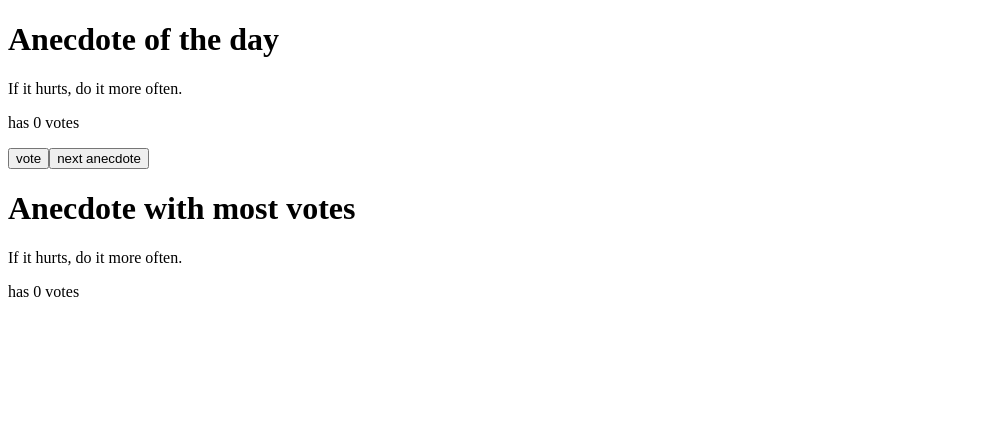
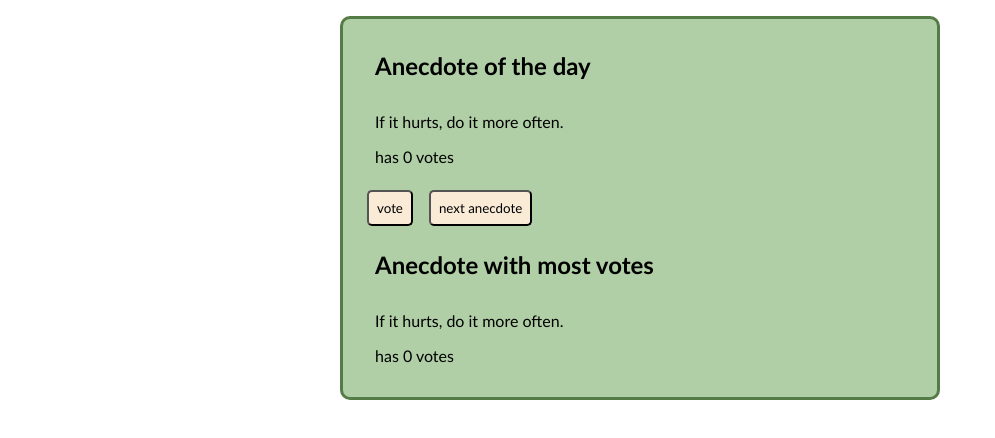
Before and after one commit to AnnamariKoo/03-anekdootit3, a React (Vite) app: page / in a window 1280 px wide. Shown: the top 438 px of the page, without its empty margins (0-995 px from the left). Built offline with nearby package versions, Linux system fonts and the light colour scheme.

Commit message:
Tehtävään lisätty css-muotoilut. Tehtävä valmis.

```diff
--- /dev/null
+++ b/src/App.css
@@ -0,0 +1,37 @@
+* {
+  margin: 0;
+  padding: 0;
+  box-sizing: border-box;
+}
+
+body {
+  font-family: "Trebuchet MS", "Lucida Sans Unicode", "Lucida Grande",
+    "Lucida Sans", Arial, sans-serif;
+}
+
+article {
+  max-width: 600px;
+  margin: 0 auto;
+  padding: 1rem;
+  background-color: rgb(176, 207, 166);
+  border: solid 3px rgb(85, 124, 71);
+  border-radius: 10px;
+}
+
+h1 {
+  padding: 1rem;
+}
+
+p,
+div {
+  margin: 1rem;
+}
+
+button {
+  padding: 0.5rem;
+  margin: 0.5rem;
+  background-color: antiquewhite;
+  border-radius: 5px;
+  font-family: "Trebuchet MS", "Lucida Sans Unicode", "Lucida Grande",
+    "Lucida Sans", Arial, sans-serif;
+}
--- a/src/App.jsx
+++ b/src/App.jsx
@@ -1,10 +1,11 @@
 import { useState } from "react";
+import "./App.css";
 
 const Anecdote = (props) => {
   return (
     <>
       <h1>Anecdote of the day</h1>
-      <div>{props.anecdotes[props.selected]}</div>
+      <p>{props.anecdotes[props.selected]}</p>
       <p>has {props.points[props.selected]} votes</p>
     </>
   );
@@ -53,6 +54,7 @@ const App = () => {
 
   return (
     <>
+      <article>
         <Anecdote anecdotes={anecdotes} selected={selected} points={points} />
         <Button handleClick={voteClick} text="vote" />
         <Button handleClick={randomClick} text="next anecdote" />
@@ -61,6 +63,7 @@ const App = () => {
           bestIndex={bestIndex}
           bestVotes={bestVotes}
         />
+      </article>
     </>
   );
 };
```
Lines whose indentation alone changed are shown as unchanged.
